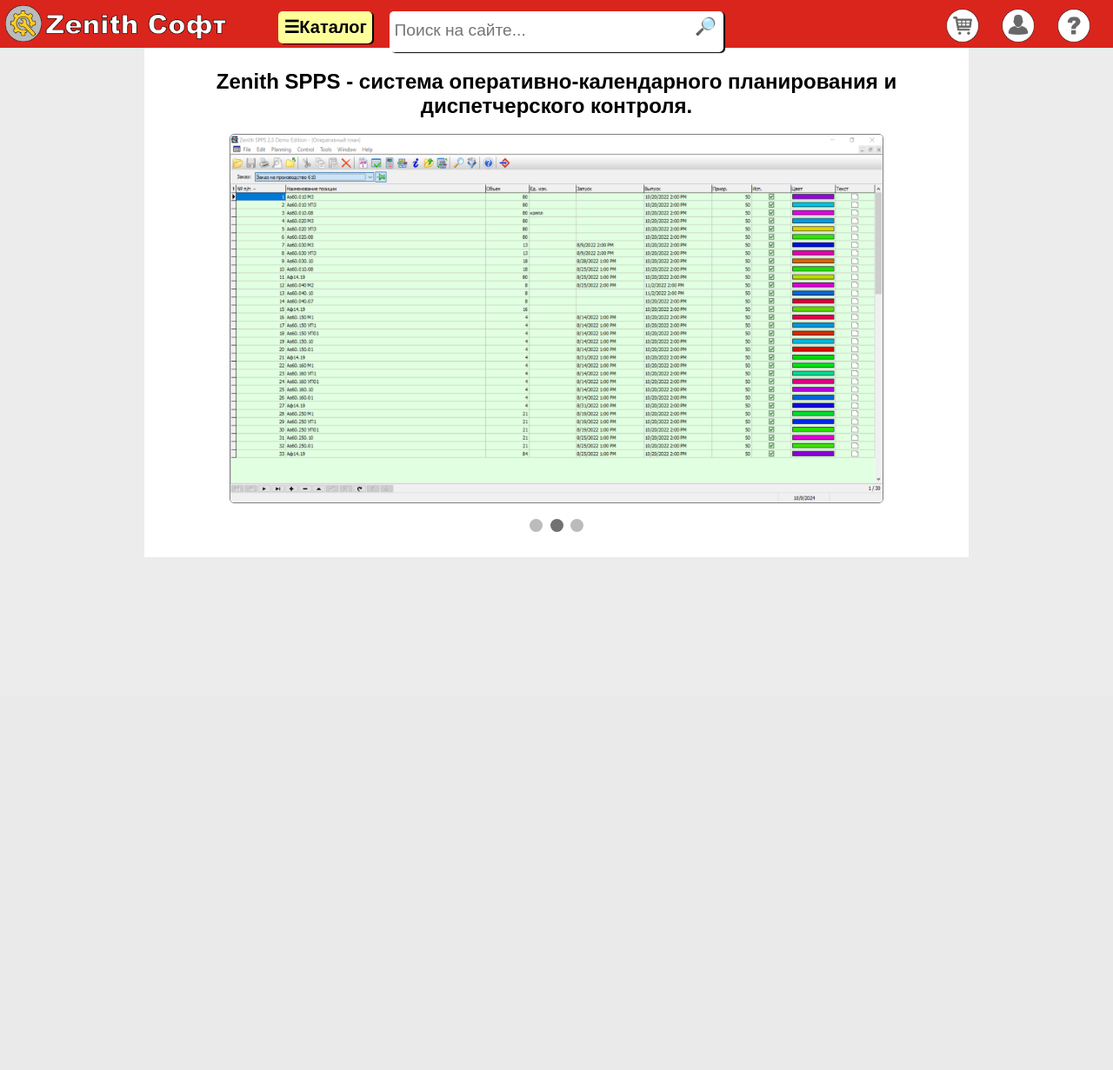
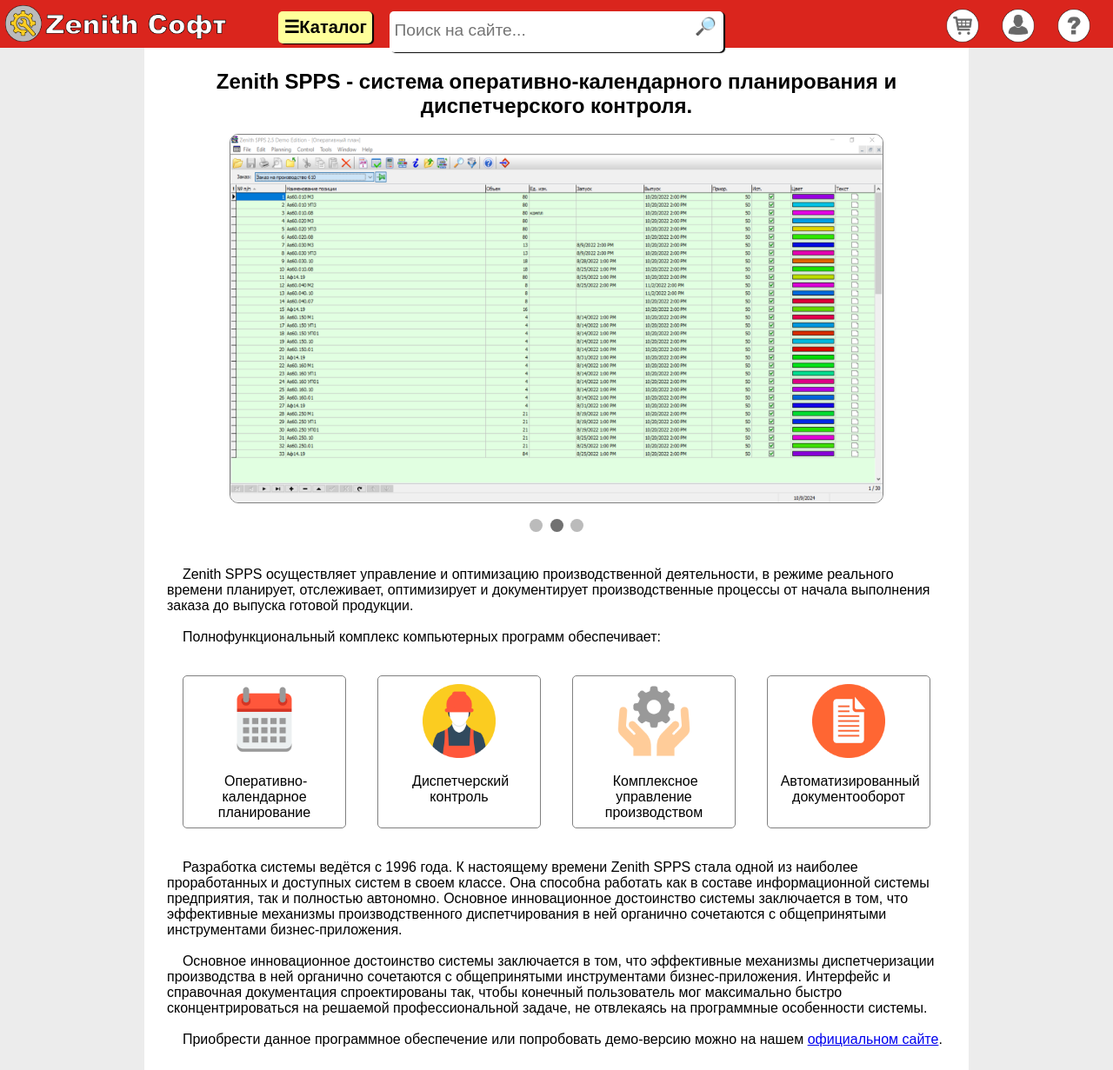
Before and after one commit to cybersobic/zenith-store, a Spring Boot app: page / in a window 1280 px wide. Shown: the whole page at 87% size. Before the commit the page ends 641 px from the top, so only its background shows below. Run offline with Spring Boot 4, Linux system fonts and the light colour scheme.

Commit message:
Ad basic description of zenith program

```diff
--- a/src/main/resources/static/css/slideshow.css
+++ b/src/main/resources/static/css/slideshow.css
@@ -1,5 +1,5 @@
 .img_sld {
-    border-radius: 5px;
+    border-radius: 10px;
     border: 1px solid grey;
     display: block;
     margin-left: auto;
--- a/src/main/resources/static/css/style.css
+++ b/src/main/resources/static/css/style.css
@@ -1,6 +1,6 @@
 * {
     margin: 0;
-    font: Verdana;
+    font: Arial;
     font-family: sans-serif;
 }
 body {
@@ -90,3 +90,24 @@
     padding: 2%;
     background-color: white;
 }
+p {
+    text-indent: 2%;
+}
+.functional {
+    display: grid;
+    grid-template-columns: repeat(4, 25%);
+    text-align: center;
+}
+.functional_block {
+    border-radius: 5px;
+    border: 1px solid grey;
+    padding: 4%;
+    margin: 8%;
+    transition: 0.8s;
+}
+.functional_block img {
+    width: 50%;
+}
+.functional_block:hover {
+    transform: scale(1.1);
+}
--- a/src/main/resources/templates/home.html
+++ b/src/main/resources/templates/home.html
@@ -52,6 +52,52 @@
                 <span class="dot"></span>
             </div>
         </div>
+        <div class="description">
+            <br><br>
+            <p>Zenith SPPS осуществляет управление и оптимизацию производственной деятельности, в
+                режиме реального времени планирует, отслеживает, оптимизирует и документирует
+                производственные процессы от начала выполнения заказа до выпуска готовой продукции.</p>
+            <br>
+            <p>Полнофункциональный комплекс компьютерных программ обеспечивает:</p><br>
+            <div class="functional">
+                <div class="functional_block">
+                    <img src="images/planning.png" alt="planning_image"><br><br>
+                    <p>Оперативно-календарное планирование</p>
+                </div>
+                <div class="functional_block">
+                    <img src="images/worker.png" alt="worker_image"><br><br>
+                    <p>Диспетчерский контроль</p>
+                </div>
+                <div class="functional_block">
+                    <img src="images/controlling.png" alt="controlling_image"><br><br>
+                    <p>Комплексное управление производством</p>
+                </div>
+                <div class="functional_block">
+                    <img src="images/document.png" alt="document_image"><br><br>
+                    <p>Автоматизированный документооборот</p>
+                </div>
+            </div>
+            <br>
+            <p>
+                Разработка системы ведётся с 1996 года. К настоящему времени Zenith SPPS стала одной
+                из наиболее проработанных и доступных систем в своем классе. Она способна работать
+                как в составе информационной системы предприятия, так и полностью автономно. Основное
+                инновационное достоинство системы заключается в том, что эффективные механизмы
+                производственного диспетчирования в ней органично сочетаются с общепринятыми
+                инструментами бизнес-приложения.
+            </p><br>
+            <p>
+                Основное инновационное достоинство системы заключается в том, что эффективные
+                механизмы диспетчеризации производства в ней органично сочетаются с общепринятыми
+                инструментами бизнес-приложения. Интерфейс и справочная документация спроектированы
+                так, чтобы конечный пользователь мог максимально быстро сконцентрироваться на
+                решаемой профессиональной задаче, не отвлекаясь на программные особенности системы.
+            </p>
+            <br><p>
+                Приобрести данное программное обеспечение или попробовать демо-версию можно на нашем
+            <a href="http://www.zspps.ru/">официальном сайте</a>.
+            </p>
+        </div>
     </main>
     <footer>
 
```
Also changed, not shown: src/main/resources/static/images/controlling.png (added), src/main/resources/static/images/document.png (added), src/main/resources/static/images/planning.png (added), src/main/resources/static/images/worker.png (added).
